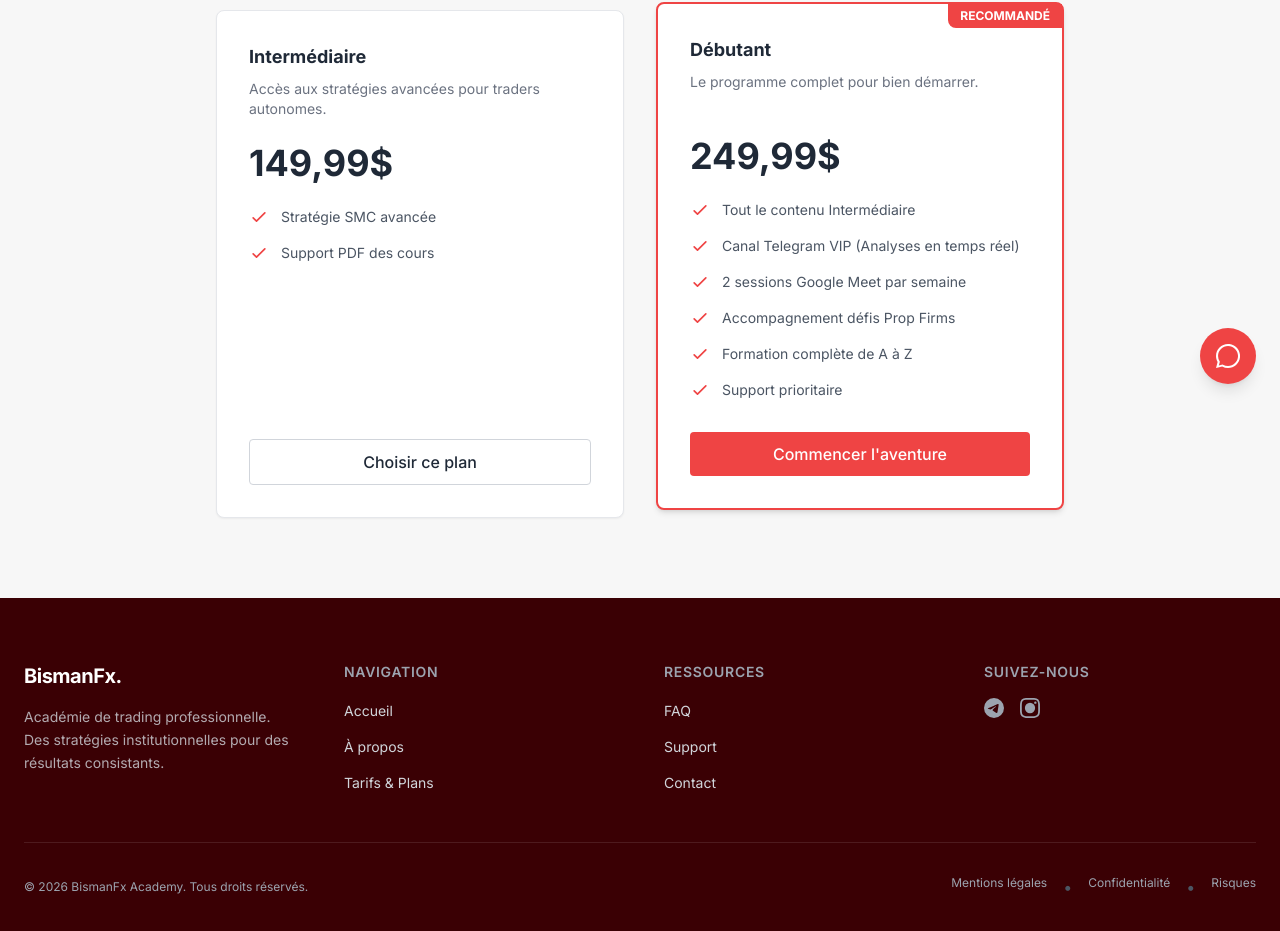
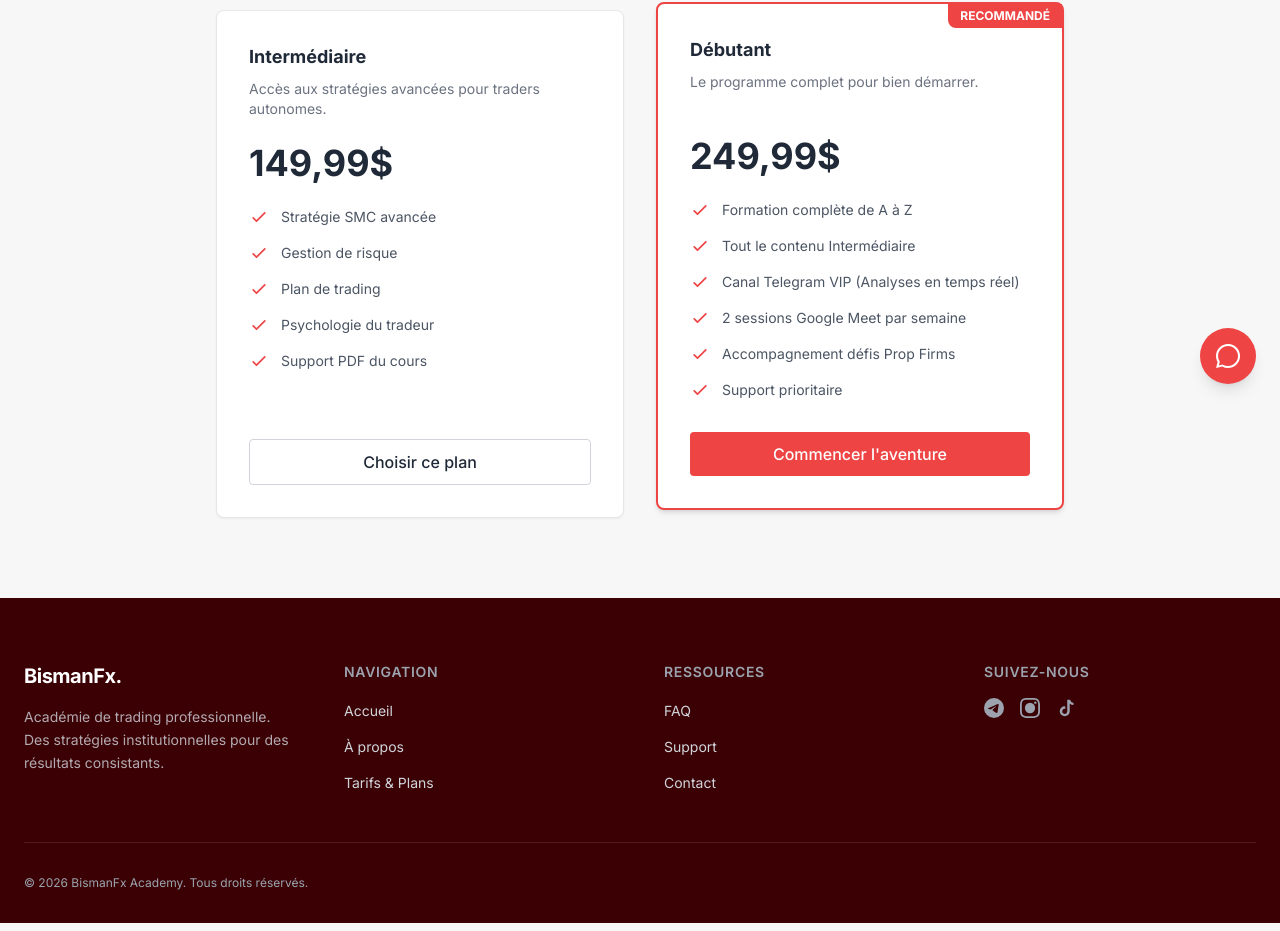
Before and after one commit to Ariel-Aganze/bismanfx-academy, a plain HTML site: page plans.html in a window 1280 px wide. Shown: the part 392-1323 px from the top of the page. Drawn offline with nearby package versions, Linux system fonts and the light colour scheme.

Commit message:
Final changes

```diff
--- a/components/footer.html
+++ b/components/footer.html
@@ -45,6 +45,11 @@
                             <path d="M12 2.163c3.204 0 3.584.012 4.85.07 3.252.148 4.771 1.691 4.919 4.919.058 1.265.069 1.645.069 4.849 0 3.205-.012 3.584-.069 4.849-.149 3.225-1.664 4.771-4.919 4.919-1.266.058-1.644.07-4.85.07-3.204 0-3.584-.012-4.849-.07-3.26-.149-4.771-1.699-4.919-4.92-.058-1.265-.07-1.644-.07-4.849 0-3.204.013-3.583.07-4.849.149-3.227 1.664-4.771 4.919-4.919 1.266-.057 1.645-.069 4.849-.069zm0-2.163c-3.259 0-3.667.014-4.947.072-4.358.2-6.78 2.618-6.98 6.98-.059 1.281-.073 1.689-.073 4.948 0 3.259.014 3.668.072 4.948.2 4.358 2.618 6.78 6.98 6.98 1.281.058 1.689.072 4.948.072 3.259 0 3.668-.014 4.948-.072 4.354-.2 6.782-2.618 6.979-6.98.059-1.28.073-1.689.073-4.948 0-3.259-.014-3.667-.072-4.947-.196-4.354-2.617-6.78-6.979-6.98-1.281-.059-1.69-.073-4.949-.073zM5.838 12a6.162 6.162 0 1112.324 0 6.162 6.162 0 01-12.324 0zM12 16a4 4 0 110-8 4 4 0 010 8zm4.965-10.405a1.44 1.44 0 112.881.001 1.44 1.44 0 01-2.881-.001z"/>
                         </svg>
                     </a>
+                    <a href="https://www.tiktok.com/@matthieubisimwa31?_r=1&_t=ZS-95CVBUeaNmv" class="text-gray-400 hover:text-white transition" aria-label="TikTok">
+                        <svg class="w-5 h-5" fill="currentColor" viewBox="0 0 24 24">
+                            <path d="M21 8.5a6.5 6.5 0 0 1-4.5-1.8V16a6 6 0 1 1-6-6c.2 0 .4 0 .6.05v3.1a3 3 0 1 0 2.4 2.95V2h3.2a6.5 6.5 0 0 0 4.3 4.1v2.4z"/>
+                        </svg>
+                    </a>
                     <!-- <a href="#" class="text-gray-400 hover:text-white transition" aria-label="X (Twitter)">
                         <svg class="w-5 h-5" fill="currentColor" viewBox="0 0 24 24">
                             <path d="M18.244 2.25h3.308l-7.227 8.26 8.502 11.24H16.17l-5.214-6.817L4.99 21.75H1.68l7.73-8.835L1.254 2.25H8.08l4.713 6.231zm-1.161 17.52h1.833L7.084 4.126H5.117z"/>
@@ -68,11 +73,11 @@
             <p class="text-xs text-gray-400">&copy; 2026 BismanFx Academy. Tous droits réservés.</p>
             <div class="flex gap-4">
                 <!-- Legal links moved to bottom -->
-                <a href="#" class="text-xs text-gray-400 hover:text-white transition">Mentions légales</a>
+                <!-- <a href="#" class="text-xs text-gray-400 hover:text-white transition">Mentions légales</a>
                 <span class="text-gray-600">•</span>
                 <a href="#" class="text-xs text-gray-400 hover:text-white transition">Confidentialité</a>
                 <span class="text-gray-600">•</span>
-                <a href="#" class="text-xs text-gray-400 hover:text-white transition">Risques</a>
+                <a href="#" class="text-xs text-gray-400 hover:text-white transition">Risques</a> -->
             </div>
         </div>
     </div>
--- a/plans.html
+++ b/plans.html
@@ -45,7 +45,25 @@
                             <svg class="w-5 h-5 text-primary shrink-0" fill="none" stroke="currentColor" viewBox="0 0 24 24">
                                 <path stroke-linecap="round" stroke-linejoin="round" stroke-width="2" d="M5 13l4 4L19 7"/>
                             </svg>
-                            Support PDF des cours
+                            Gestion de risque
+                        </li>
+                        <li class="flex items-start gap-3">
+                            <svg class="w-5 h-5 text-primary shrink-0" fill="none" stroke="currentColor" viewBox="0 0 24 24">
+                                <path stroke-linecap="round" stroke-linejoin="round" stroke-width="2" d="M5 13l4 4L19 7"/>
+                            </svg>
+                            Plan de trading
+                        </li>
+                        <li class="flex items-start gap-3">
+                            <svg class="w-5 h-5 text-primary shrink-0" fill="none" stroke="currentColor" viewBox="0 0 24 24">
+                                <path stroke-linecap="round" stroke-linejoin="round" stroke-width="2" d="M5 13l4 4L19 7"/>
+                            </svg>
+                            Psychologie du tradeur
+                        </li>
+                        <li class="flex items-start gap-3">
+                            <svg class="w-5 h-5 text-primary shrink-0" fill="none" stroke="currentColor" viewBox="0 0 24 24">
+                                <path stroke-linecap="round" stroke-linejoin="round" stroke-width="2" d="M5 13l4 4L19 7"/>
+                            </svg>
+                            Support PDF du cours
                         </li>
                         <!-- <li class="flex items-start gap-3">
                             <svg class="w-5 h-5 text-primary shrink-0" fill="none" stroke="currentColor" viewBox="0 0 24 24">
@@ -73,6 +91,13 @@
                             <svg class="w-5 h-5 text-primary shrink-0" fill="none" stroke="currentColor" viewBox="0 0 24 24">
                                 <path stroke-linecap="round" stroke-linejoin="round" stroke-width="2" d="M5 13l4 4L19 7"/>
                             </svg>
+                            Formation complète de A à Z
+                        </li>
+
+                        <li class="flex items-start gap-3">
+                            <svg class="w-5 h-5 text-primary shrink-0" fill="none" stroke="currentColor" viewBox="0 0 24 24">
+                                <path stroke-linecap="round" stroke-linejoin="round" stroke-width="2" d="M5 13l4 4L19 7"/>
+                            </svg>
                             Tout le contenu Intermédiaire
                         </li>
                         <li class="flex items-start gap-3">
@@ -93,12 +118,7 @@
                             </svg>
                             Accompagnement défis Prop Firms
                         </li>
-                        <li class="flex items-start gap-3">
-                            <svg class="w-5 h-5 text-primary shrink-0" fill="none" stroke="currentColor" viewBox="0 0 24 24">
-                                <path stroke-linecap="round" stroke-linejoin="round" stroke-width="2" d="M5 13l4 4L19 7"/>
-                            </svg>
-                            Formation complète de A à Z
-                        </li>
+
                         <li class="flex items-start gap-3">
                             <svg class="w-5 h-5 text-primary shrink-0" fill="none" stroke="currentColor" viewBox="0 0 24 24">
                                 <path stroke-linecap="round" stroke-linejoin="round" stroke-width="2" d="M5 13l4 4L19 7"/>
```
Also changed, not shown: index.html (+13 -9 lines).
